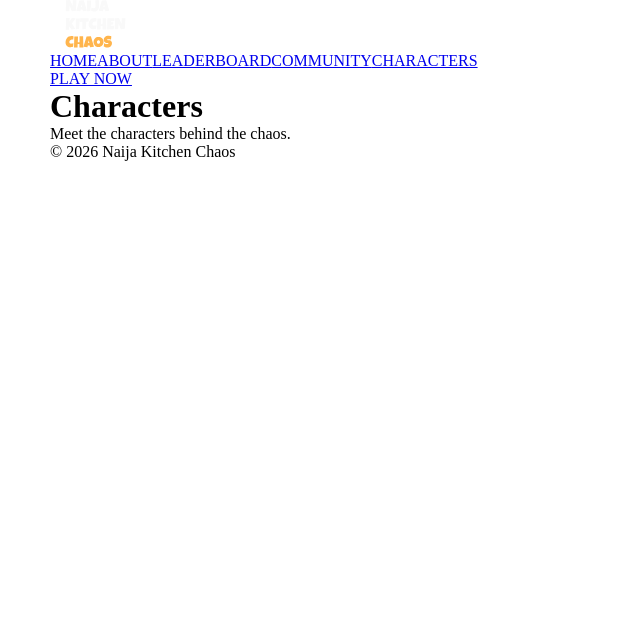
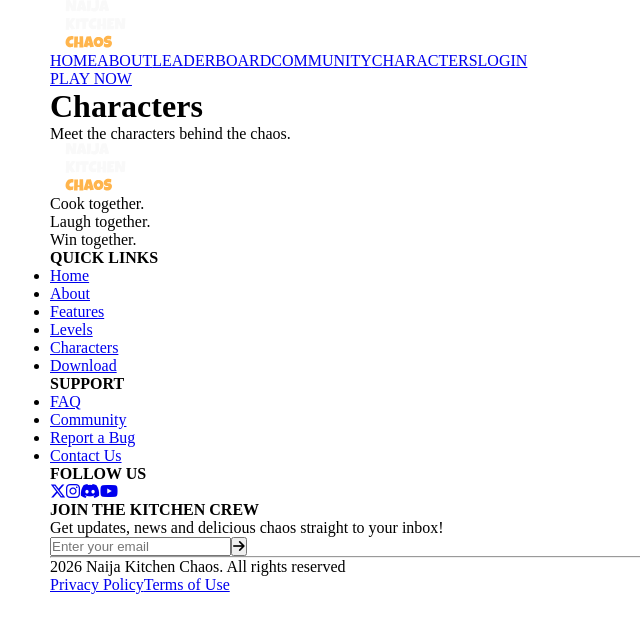
Before and after one commit to BambiReborn/Naija-Kitchen-Chaos-Build-SZN, a React (Vite) app: page /characters in a window 1280 px wide. Shown: the top 632 px of the page, without its empty margins (0-640 px from the left). Built offline with nearby package versions, Linux system fonts and the light colour scheme.

Commit message:
Home page structure complete

```diff
--- a/index.html
+++ b/index.html
@@ -2,7 +2,7 @@
 <html lang="en">
   <head>
     <meta charset="UTF-8" />
-    <link rel="icon" type="image/svg+xml" href="/browser-icon.png" />
+    <link rel="icon" type="image/svg+xml" href="/browser-icon.svg" />
     <meta name="viewport" content="width=device-width, initial-scale=1.0" />
 
     <!--EXTERNAL LINKS-->
--- a/src/components/Footer.tsx
+++ b/src/components/Footer.tsx
@@ -1,10 +1,97 @@
 // IMPORTS //
 import '../styles/Footer.css'
+import { Link } from 'react-router-dom'
+import logo from '../assets/shared/Logo.svg'
 
 function Footer() {
   return (
     <footer>
-      <p>© 2026 Naija Kitchen Chaos</p>
+
+        {/* MAIN FOOTER */}
+        <div id="mainFooter-wrapper">
+
+            {/* LOGO */}
+            <div id="footer-logo">
+                <img src={logo} alt="Naija Kitchen Chaos | NKC" />
+                <div>
+                    <p>Cook together.</p>
+                    <p>Laugh together.</p>
+                    <p>Win together.</p>
+                </div>
+            </div>
+
+            {/* QUICK LINKS */}
+            <div id="quick-links">
+                <h4>QUICK LINKS</h4>
+
+                <ul>
+                    <li><Link to="/">Home</Link></li>
+                    <li><Link to="/about">About</Link></li>
+                    <li><Link to="/features">Features</Link></li>
+                    <li><Link to="/leaderboard">Levels</Link></li>
+                    <li><Link to="/characters">Characters</Link></li>
+                    <li><a href="https://studioultra.itch.io/naija-kitchen-chaos">Download</a></li>
+                </ul>
+            </div>
+
+            {/* SUPPORT */}
+            <div id="support">
+                <h4>SUPPORT</h4>
+
+                <ul>
+                    <li><a href="#">FAQ</a></li>
+                    <li><Link to="/community">Community</Link></li>
+                    <li><a href="#">Report a Bug</a></li>
+                    <li><a href="#">Contact Us</a></li>
+                </ul>
+            </div>
+
+            {/* FOLLOW US */}
+            <div id="footer-socials">
+                <h4>FOLLOW US</h4>
+
+                <div id="social-icons">
+                    <a href="#" target="_blank"><i className="fa-brands fa-x-twitter"></i></a>
+                    <a href="#" target="_blank"><i className="fa-brands fa-instagram"></i></a>
+                    <a href="#" target="_blank"><i className="fa-brands fa-discord"></i></a>
+                    <a href="#" target="_blank" id="youtube"><i className="fa-brands fa-youtube"></i></a>
+                </div>
+            </div>
+
+            {/* NEWSLETTER */}
+            <div id="newsLetter">
+                <h4>JOIN THE KITCHEN CREW</h4>
+                <p>Get updates, news and delicious chaos straight to your inbox!</p>
+
+                <form id="email-input-div" action="https://api.web3forms.com/submit" method="POST" >
+                    <input type="hidden" name="access_key" value="b815ab79-b620-48f8-90d3-48c938f3c9a7" />
+                    <input type="hidden" name="subject" value="New Newsletter Subscriber - Naija Kitchen Chaos | NKC" />
+                    <input type="hidden" name="from_name" value="Naija Kitchen Chaos | NKC" />
+                    <input type="hidden" name="replyto" value="email" />
+                    <input type="hidden" name="message" value="Thank you for subscribing to Naija Kitchen Chaos! We'll keep you updated on new features, tournaments and more. Stay tuned!" />
+                    <input type="email" id="email-input" name="email" placeholder="Enter your email" required />
+
+                    <button id="emailBTN" type="submit">
+                        <i className="fa-solid fa-arrow-right"></i>
+                    </button>
+                </form>
+            </div>
+        </div>
+
+
+        {/* FOOTER BOTTOM */}
+        <div id="footer-bottom">
+            <hr id="footer-line" />
+            <div id="footer-bottom-content">
+                <p>2026 Naija Kitchen Chaos. All rights reserved</p>
+
+                <nav id="footer-nav">
+                <a href="#">Privacy Policy</a>
+                <a href="#">Terms of Use</a>
+                </nav>
+            </div>
+        </div>
+
     </footer>
   )
 }
--- a/src/components/Header.tsx
+++ b/src/components/Header.tsx
@@ -14,6 +14,7 @@ function Header() {
             <Link to ="/leaderboard">LEADERBOARD</Link>
             <Link to ="/community">COMMUNITY</Link>
             <Link to ="/characters">CHARACTERS</Link>
+            <Link to ="/login">LOGIN</Link>
         </nav>
 
         <a href="https://play.unity.com/en/games/6e324785-a61c-4f2d-845d-a983e36ae2ce/naija-kitchen-chaos" target="_blank">PLAY NOW</a>
--- /dev/null
+++ b/src/components/LatestNewsCard.tsx
@@ -0,0 +1,31 @@
+
+type LatestNewsCardProps = {
+    image: string
+    author: string
+    date: string
+    description: string
+    readMoreLink: string
+    className: string
+}
+
+function LatestNewsCard ({ image, author, date, description, readMoreLink, className }: LatestNewsCardProps) {
+    return (
+        <div className={`newsCard ${className}`}>
+            <img src={image} alt="Latest News" />
+
+            <div className="cardInfo">
+                <h4><i className="fa-regular fa-user"></i> {author}</h4>
+                <div className="cardInfo-divider"></div>
+                <h4><i className="fa-regular fa-calendar"></i> {date}</h4>
+            </div>
+
+            <p>{description}</p>
+
+            <a href={readMoreLink} target="_blank">
+                READ MORE <i className="fa-solid fa-arrow-right"></i>
+            </a>
+        </div>
+    )
+}
+
+export default LatestNewsCard
--- /dev/null
+++ b/src/components/SurviveKitchen.tsx
@@ -0,0 +1,41 @@
+
+// components/SurviveKitchen.tsx
+import CTAButton from './CTAButton'
+
+type SurviveKitchenProps = {
+  image: string
+}
+
+function SurviveKitchen({ image }: SurviveKitchenProps) {
+  return (
+    <section id="surviveKitchen-section">
+
+      {/* TEXT SIDE */}
+      <div id="text-side">
+        <h3>
+          READY TO <br />
+          <span style = {{color: '#FFB54D'}}>SURVIVE THE KITCHEN?</span>
+        </h3>
+        <p>Gather your friends and prove you are the ultimate Naija chef.</p>
+      </div>
+
+      {/* BTNS SIDE */}
+      <div id="btn-side">
+        <CTAButton text="PLAY NOW" href="#" className="playNow-btn" />
+        <CTAButton
+          text={<>DOWNLOAD DEMO <i className="fa-solid fa-arrow-down"></i></>}
+          href="#"
+          className="downloadDemo-btn"
+        />
+      </div>
+
+      {/* IMAGE SIDE */}
+      <div id="image-side">
+        <img src={image} alt="Boiling Pot" />
+      </div>
+
+    </section>
+  )
+}
+
+export default SurviveKitchen
--- a/src/components/TournamentCard.tsx
+++ b/src/components/TournamentCard.tsx
@@ -1,3 +1,4 @@
+
 
 type TournamentCardProps = {
     player1Image: string
--- a/src/index.css
+++ b/src/index.css
@@ -21,4 +21,5 @@
 
 body {
   margin: 0px 50px 0px 50px;
+
 }
--- a/src/pages/Home.tsx
+++ b/src/pages/Home.tsx
@@ -37,6 +37,18 @@ import Emeka12 from '../assets/home/Emeka12.png'
 import proCook from '../assets/home/Pro-cook.png'
 import iLuvsuya from '../assets/home/iLuvsuya.png'
 import chefChi from '../assets/home/Chefchi.png'
+
+// JOIN COMMUNITY SECTION //
+import communityIMG from '../assets/home/community.png'
+
+// LATEST NEWS SECTION //
+import newsLady from '../assets/home/latest-news lady.png'
+import newsMan from '../assets/home/latest-news man.png'
+import LatestNewsCard from '../components/LatestNewsCard'
+
+// SURVIVE KITCHEN SECTION //
+import SurviveKitchen from '../components/SurviveKitchen'
+import boilingPot from '../assets/home/boiling-pot.png'
 
 
 function Home() {
@@ -240,6 +252,84 @@ function Home() {
                 </div>
             </div>
         </section>
+
+        {/* JOIN COMMUNITY SECTION */}
+        <section id='joinCommunity-section'>
+            <div id='content-wrapper'>
+                <div id='communityText'>
+                    <h4>COOK TOGETHER, WIN TOGETHER.</h4>
+                    <h3>
+                        Join Naija's Top Cooking Game <br /> <span style={{color: '#FFB54D'}}>Community Today</span>
+                    </h3>
+
+                    <p>
+                        Naija Kitchen chaos is a one of Nigeria’s top cooking game where you can connect <br/>
+                        with fellow chefs, food enthusiats, share recipes, join events, and complete cooking <br/>
+                        challenges. <br/>
+                        From Jollof battles to Suya showdowns - Naija Kitchen chaos community is always lit.
+                    </p>
+
+                    <CTAButton
+                        text = "JOIN COMMUNITY"
+                        href="/community"
+                        internal
+                        className = "joinCommunity-BTN"
+                    />
+                </div>
+
+                <div id='communityImg'>
+                    <img src={communityIMG} alt="Community Awareness" />
+                </div>
+            </div>
+        </section>
+
+        {/* #LATEST NEWS SECTION */}
+        <section id='latestNews-section'>
+            <div id='latestNews-heading'>
+                <h4>#Latest News</h4>
+                <h3>Stay Updated With Our Blog <span style = {{color: '#FFB54D'}}>!</span></h3>
+            </div>
+
+            {/* CARDS */}
+            <div id='newsCards-wrapper'>
+                <LatestNewsCard
+                    image = {newsLady}
+                    author= "By Eleganza"
+                    date = "21st July, 2026"
+                    description = "Breaking Barriers and Shaping the Future"
+                    readMoreLink= "#"
+                    className = "newsCard"
+                />
+
+                {/* CARD 2 */}
+                <LatestNewsCard
+                    image = {newsMan}
+                    author= "By Gerald"
+                    date = "30th July, 2026"
+                    description = "Strategies for Dominating your Favorite Game"
+                    readMoreLink= "#"
+                    className = "newsCard"
+                />
+
+                {/* CARD 3 */}
+                <LatestNewsCard
+                    image = {newsLady}
+                    author= "By Ifechukwu"
+                    date = "16th July, 2026"
+                    description = "Taking Cooking to the Next Level"
+                    readMoreLink= "#"
+                    className = "newsCard"
+                />
+            </div>
+        </section>
+
+        {/* SURVIVE KITCHEN SECTION */}
+        <SurviveKitchen
+            image = {boilingPot}
+        />
+
+        {/* FOOTER */}
+
     </main>
   )
 }
```
